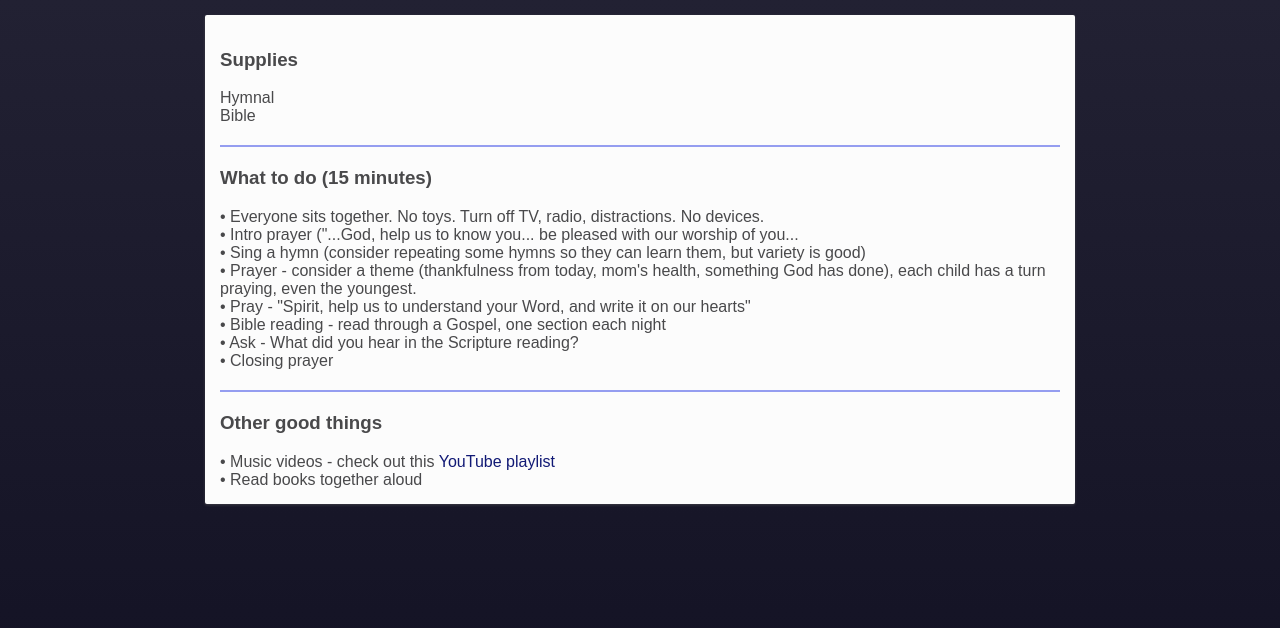
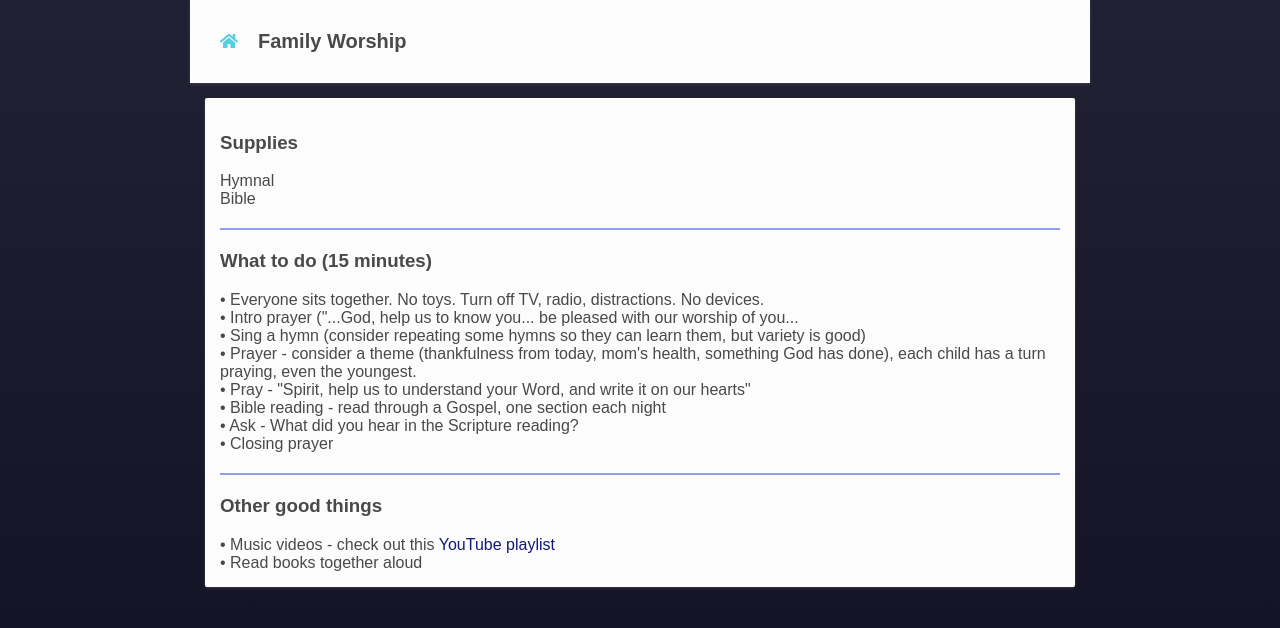
Before and after one commit to jwilkey/bible-resources, a Vue app: page /#/resources/family-worship in a window 1280 px wide. Shown: the top 628 px of the page. Built offline with nearby package versions, Linux system fonts and the light colour scheme.

Commit message:
Add header to family worship

```diff
--- a/src/components/resources/FamilyWorship.vue
+++ b/src/components/resources/FamilyWorship.vue
@@ -1,6 +1,11 @@
 <template>
-  <div class="content">
-    <div class="pad">
+  <div class="content flex-column">
+    <div class="flex-row align-center pad theme-mid shadow z1">
+      <a class="alt rounded blue small-pad marginl" @click="$router.push('/')"><i class="fas fa-home"></i></a>
+      <h1 class="font-large pad">Family Worship</h1>
+    </div>
+
+    <div class="pad scrolly">
       <div class="theme-mid pad shadow rounded">
         <h3>Supplies</h3>
         <p>Hymnal</p>
```
